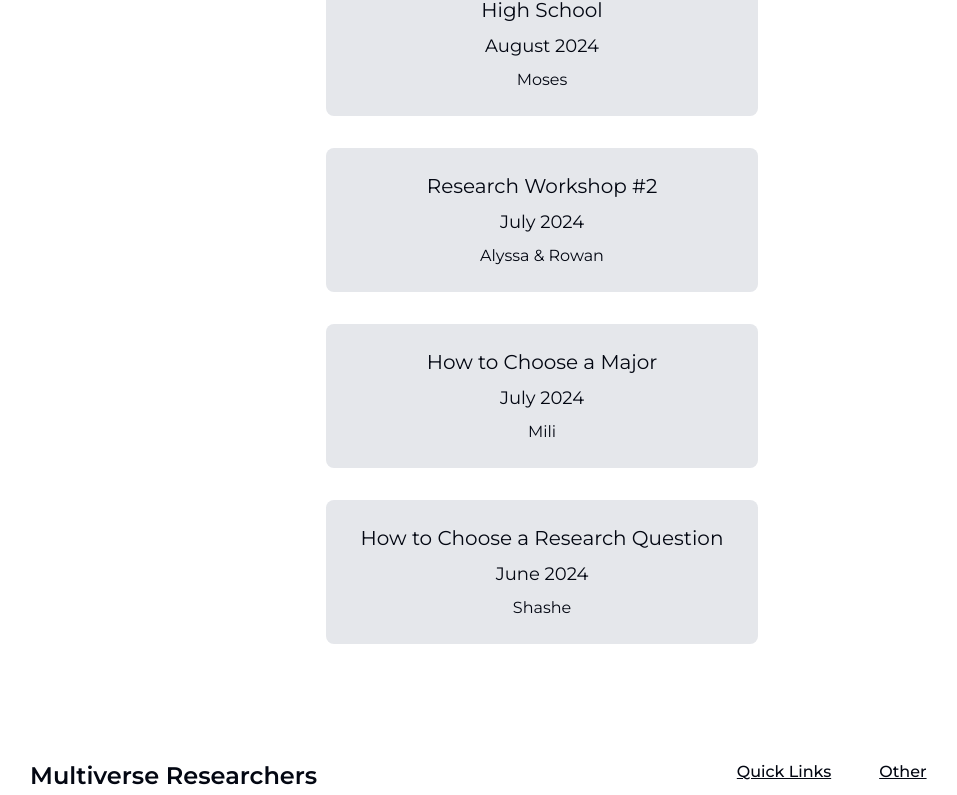
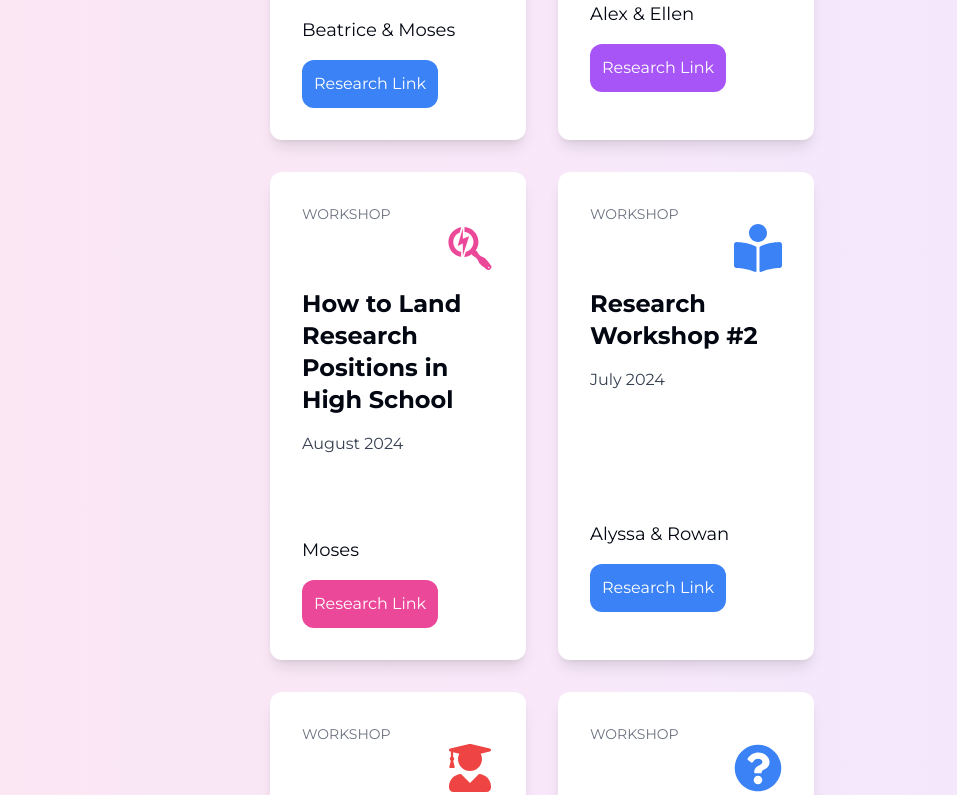
Before and after one commit to multiverseresearchers/multiverse-researchers, a React (Vite) app: page /workshops in a window 1280 px wide. Shown: the part 764-1559 px from the top of the page, without its empty margins (98-1055 px from the left). Built offline with nearby package versions, Linux system fonts and the light colour scheme.

Commit message:
added workshops page reformat

```diff
--- a/src/components/programs/Workshops.tsx
+++ b/src/components/programs/Workshops.tsx
@@ -1,5 +1,8 @@
+import { FaUserGraduate, FaQuestionCircle, FaBookReader, FaSearchengin, FaPaperPlane, FaPollH } from 'react-icons/fa';
+
 const Workshops = () => {
   return (
+    <div className="bg-gradient-to-r from-pink-100 to-purple-100 min-h-screen px-8 py-16">
       <div className="p-8 md:w-1/2 m-auto">
         <p className="font-bold text-2xl pt-8 text-center">Past Workshops</p>
         <p className="md:m-auto py-3 text-center">
@@ -7,42 +10,158 @@ const Workshops = () => {
           Below is a catalog of our recent efforts:
         </p>
 
-      <div className="flex grid grid-cols-1 pt-8 gap-8 justify-center">
+        <div className="flex grid grid-cols-1 lg:grid-cols-2 pt-8 gap-8 justify-center">
 
           <WorkshopBlock name="How to Write a Scientific Research Paper" author="Beatrice & Moses" date="September 2024"
-          link="https://docs.google.com/presentation/d/1zdIqc7qASUQ43D9pjppQlCiPuIORSaFFbw5I8YUqVEw/edit#slide=id.g2ed7c8d067c_0_0" />
+            link="https://docs.google.com/presentation/d/1zdIqc7qASUQ43D9pjppQlCiPuIORSaFFbw5I8YUqVEw/edit#slide=id.g2ed7c8d067c_0_0"
+            icon={<FaPollH className="text-5xl ml-auto mb-4" />}
+            desc=""
+            color="blue"
+          />
 
           <WorkshopBlock name="How to Use SciSpace" author="Alex & Ellen" date="September 2024"
-          link="https://docs.google.com/presentation/d/12o8M5EzaCNmhnGwQCvK851gOdbN2aPuEsgKlIuPBoeg/edit?usp=sharing" />
+            link="https://docs.google.com/presentation/d/12o8M5EzaCNmhnGwQCvK851gOdbN2aPuEsgKlIuPBoeg/edit?usp=sharing"
+            icon={<FaPaperPlane className="text-5xl ml-auto mb-4" />}
+            desc=""
+            color="purple"
+          />
 
           <WorkshopBlock name="How to Land Research Positions in High School" author="Moses" date="August 2024"
-          link="https://docs.google.com/presentation/d/1sgarCuAE9E3nFsDNuswRQCnJ70JHHsTBfx1lwTf6d1k/edit?usp=sharing" />
+            link="https://docs.google.com/presentation/d/1sgarCuAE9E3nFsDNuswRQCnJ70JHHsTBfx1lwTf6d1k/edit?usp=sharing"
+            icon={<FaSearchengin className="text-5xl ml-auto mb-4" />}
+            desc=""
+            color="pink"
+          />
 
           <WorkshopBlock name="Research Workshop #2" author="Alyssa & Rowan" date="July 2024"
-          link="https://www.canva.com/design/DAGLUZXU2gI/ufGOKqb-OgF-09JvmmNS2w/edit?utm_content=DAGLUZXU2gI&utm_campaign=designshare&utm_medium=link2&utm_source=sharebutton" />
+            link="https://www.canva.com/design/DAGLUZXU2gI/ufGOKqb-OgF-09JvmmNS2w/edit?utm_content=DAGLUZXU2gI&utm_campaign=designshare&utm_medium=link2&utm_source=sharebutton"
+            icon={<FaBookReader className="text-5xl ml-auto mb-4" />}
+            desc=""
+            color="blue"
+          />
 
           <WorkshopBlock name="How to Choose a Major" author="Mili" date="July 2024"
-          link="https://docs.google.com/presentation/d/1nAY0Wk3OSHh_YCDesL3WJD_Olv-vhgxZ8gffzt0-hM0/edit?usp=sharing" />
+            link="https://docs.google.com/presentation/d/1nAY0Wk3OSHh_YCDesL3WJD_Olv-vhgxZ8gffzt0-hM0/edit?usp=sharing"
+            icon={<FaUserGraduate className="text-5xl ml-auto mb-4" />}
+            desc=""
+            color="red"
+          />
 
           <WorkshopBlock name="How to Choose a Research Question" author="Shashe" date="June 2024"
-          link="https://docs.google.com/presentation/d/1EAH5RjD7kfkZ92OIRRSnavSPA3iu8InT9mxfL3La6VI/edit?usp=sharing" />
+            link="https://docs.google.com/presentation/d/1EAH5RjD7kfkZ92OIRRSnavSPA3iu8InT9mxfL3La6VI/edit?usp=sharing"
+            icon={<FaQuestionCircle className="text-5xl ml-auto mb-4" />}
+            desc=""
+            color="blue"
+          />
 
+        </div>
       </div>
     </div>
   );
 }
 
-const WorkshopBlock = (props: any) => {
+const WorkshopBlock = ({name, author, date, link, desc, icon, color}) => {
+
+  let iconDiv;
+  let buttonElement;
+
+
+  switch (color) {
+    case "pink":
+      iconDiv =
+        (<div className={`text-pink-500`}>
+          {icon}
+        </div>);
+
+      buttonElement = (
+        <div className={`bg-pink-500 hover:bg-pink-600 text-white rounded-xl p-3 cursor-pointer max-w-fit`}>Research Link</div>
+      )
+
+      break;
+
+    case "blue":
+      iconDiv =
+        (<div className={`text-blue-500`}>
+          {icon}
+        </div>);
+
+      buttonElement = (
+        <div className={`bg-blue-500 hover:bg-blue-600 text-white rounded-xl p-3 cursor-pointer max-w-fit`}>Research Link</div>
+      )
+
+      break;
+    case "purple":
+      iconDiv =
+        (<div className={`text-purple-500`}>
+          {icon}
+        </div>);
+
+      buttonElement = (
+        <div className={`bg-purple-500 hover:bg-purple-600 text-white rounded-xl p-3 cursor-pointer max-w-fit`}>Research Link</div>
+      )
+
+      break;
+    case "green":
+      iconDiv =
+        (<div className={`text-green-500`}>
+          {icon}
+        </div>);
+
+      buttonElement = (
+        <div className={`bg-green-500 hover:bg-green-600 text-white rounded-xl p-3 cursor-pointer max-w-fit`}>Research Link</div>
+      )
+
+      break;
+    case "red":
+      iconDiv =
+        (<div className={`text-red-500`}>
+          {icon}
+        </div>);
+
+      buttonElement = (
+        <div className={`bg-red-500 hover:bg-red-600 text-white rounded-xl p-3 cursor-pointer max-w-fit`}>Research Link</div>
+      )
+
+      break;
+    default:
+      iconDiv =
+        (<div className={`text-pink-500`}>
+        {icon}
+        </div>);
+
+      buttonElement = (
+        <div className={`bg-blue-500 hover:bg-blue-600 text-white rounded-xl p-3 cursor-pointer max-w-fit`}>Research Link</div>
+      )
+  }
+
   return (
-    <a target="_blank" href={props.link}>
-      <div className="text-center p-6 flex flex-col items-center w-1/2 md:w-3/4 h-full m-auto hover:font-bold hover:border-b-4 hover:border-pink-300 hover:bg-gray-300 bg-gray-200 rounded-lg transition-all duration-300">
-        <h1 className="text-xl">
-          {props.name}
-        </h1>
-        <p className="text-lg m-2">{props.date}</p>
-        <p className="font-normal text-md">{props.author}</p>
+    <div className="bg-white shadow-lg rounded-xl p-8 w-full flex flex-col grid grid-cols-1 gap-6 justify-between">
+      <div className='row-start-1 row-span-2 h-auto md:h-50'>
+        <p className="text-gray-500 text-sm">WORKSHOP</p>
+        {iconDiv}
+        <h2 className="font-bold text-2xl mb-4">{name}</h2>
+
+        <p className="text-gray-700 pb-4">{date}</p>
       </div>
+      <div className='row-start-4'>
+        <p className="text-lg pb-4 pt-4">{author}</p>
+
+        <a href={link} target="_blank" rel="noopener noreferrer">
+          {buttonElement}
         </a>
+        <p>{desc}</p>
+      </div>
+    </div>
+
+    // <a target="_blank" href={props.link}>
+    //   <div className="text-center p-6 flex flex-col items-center w-1/2 md:w-3/4 h-full m-auto hover:font-bold hover:border-b-4 hover:border-pink-300 hover:bg-gray-300 bg-gray-200 rounded-lg transition-all duration-300">
+    //     <h1 className="text-xl">
+    //       {props.name}
+    //     </h1>
+    //     <p className="text-lg m-2">{props.date}</p>
+    //     <p className="font-normal text-md">{props.author}</p>
+    //   </div>
+    // </a>
   );
 }
 
```
Lines whose indentation alone changed are shown as unchanged.
